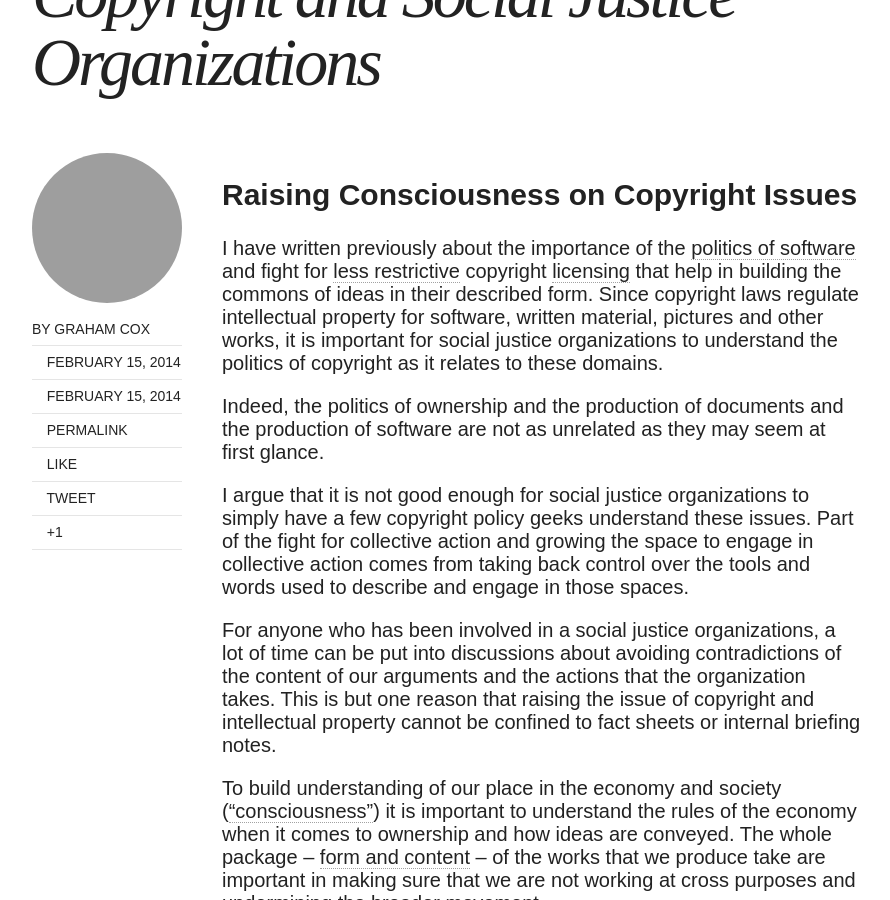
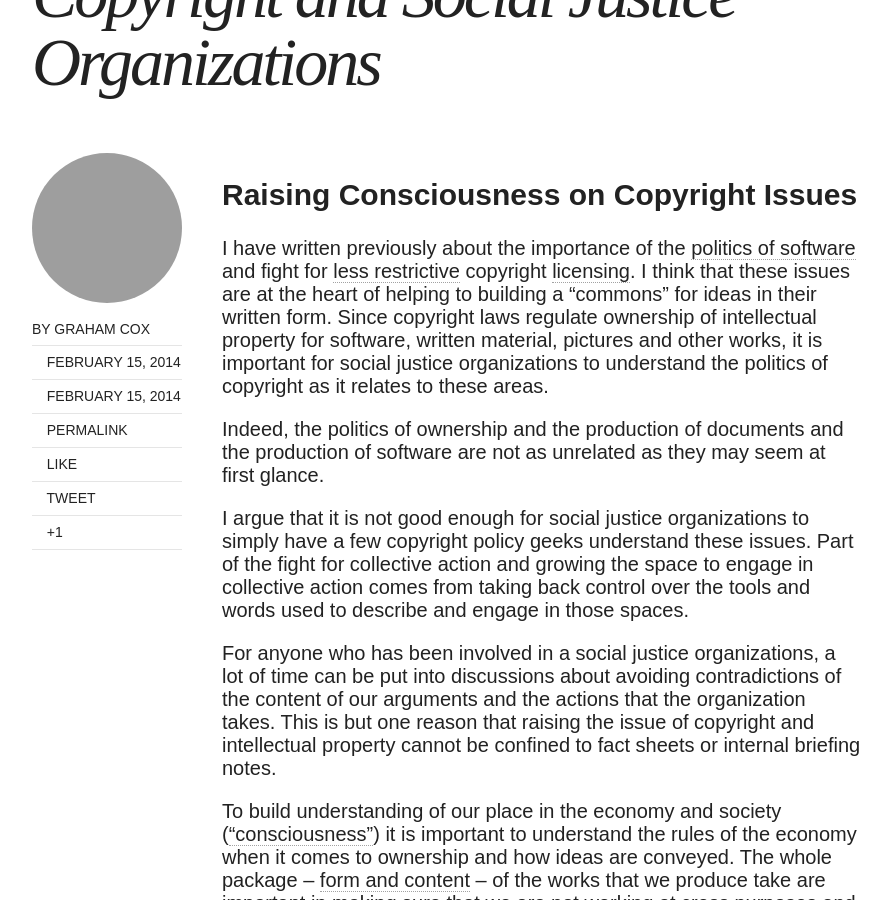
Before and after one commit to citizenspress/citizenspress.github.io, a Jekyll site: the page built from _posts/2014-02-15-Copyright-Social-Justice.md, in a window 1280 px wide and 900 px high, scrolled down 501 px. Shown: the whole window, without its empty margins (128-1018 px from the left). Built offline with Jekyll 4.4.1, drawn with Linux system fonts in a browser that asks for light colours; nearby versions of some CDN libraries; comment, search, counter and statistics services are not loaded.

Commit message:
Edits for post: Copyright

```diff
--- a/_posts/2014-02-15-Copyright-Social-Justice.md
+++ b/_posts/2014-02-15-Copyright-Social-Justice.md
@@ -13,7 +13,7 @@ share: true
 # Raising Consciousness on Copyright Issues
 
 
-I have written previously about the importance of the [politics of software](http://citizenspress.github.io/articles/Politics-and-Software/) and fight for [less restrictive](http://citizenspress.org/editorials/copyright-academy) copyright [licensing](http://citizenspress.org/editorials/openaccess) that help in building the commons of ideas in their described form. Since copyright laws regulate intellectual property for software, written material, pictures and other works, it is important for social justice organizations to understand the politics of copyright as it relates to these domains.
+I have written previously about the importance of the [politics of software](http://citizenspress.github.io/articles/Politics-and-Software/) and fight for [less restrictive](http://citizenspress.org/editorials/copyright-academy) copyright [licensing](http://citizenspress.org/editorials/openaccess). I think that these issues are at the heart of helping to building a "commons" for ideas in their written form. Since copyright laws regulate ownership of intellectual property for software, written material, pictures and other works, it is important for social justice organizations to understand the politics of copyright as it relates to these areas.
 
 Indeed, the politics of ownership and the production of documents and the production of software are not as unrelated as they may seem at first glance.
 
```
